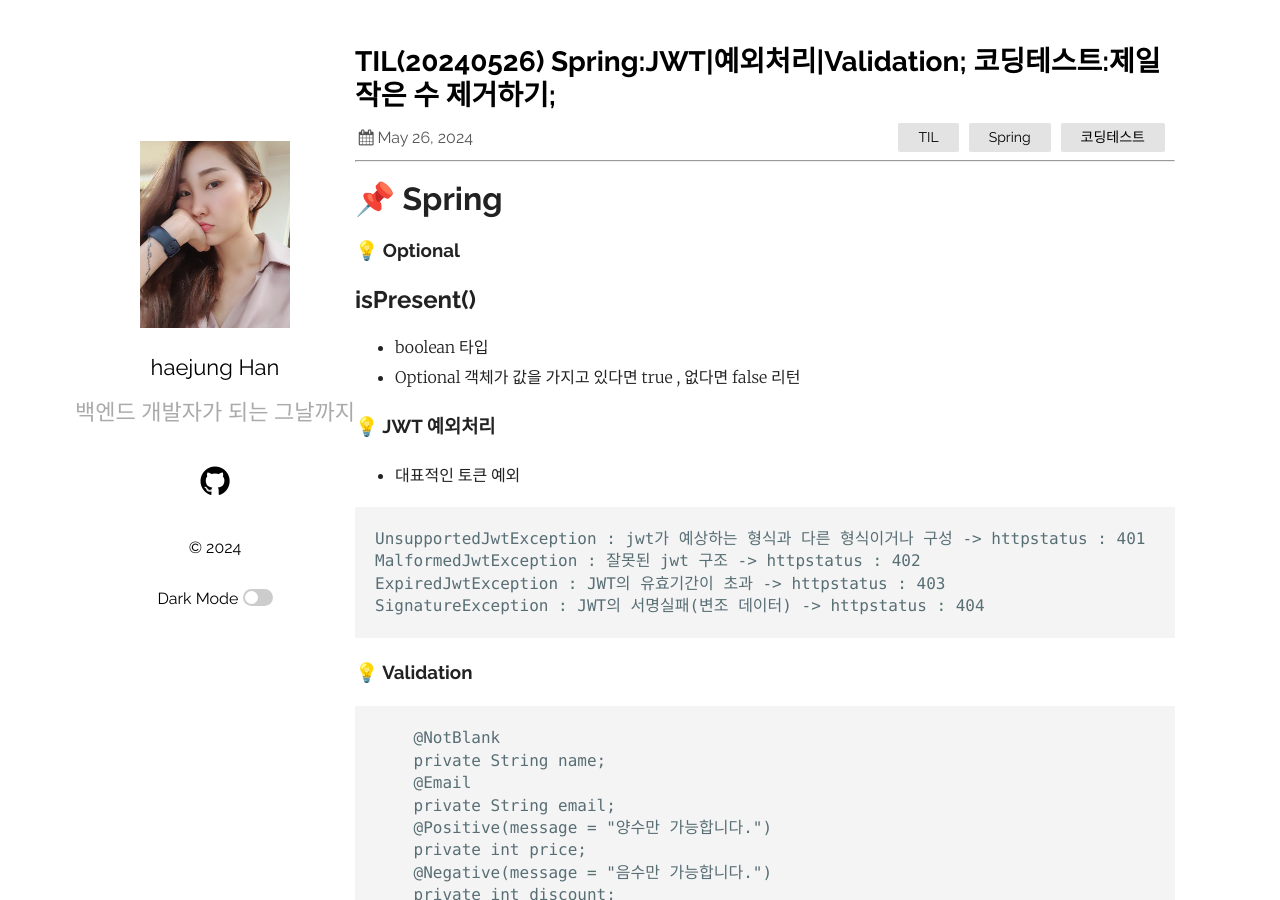
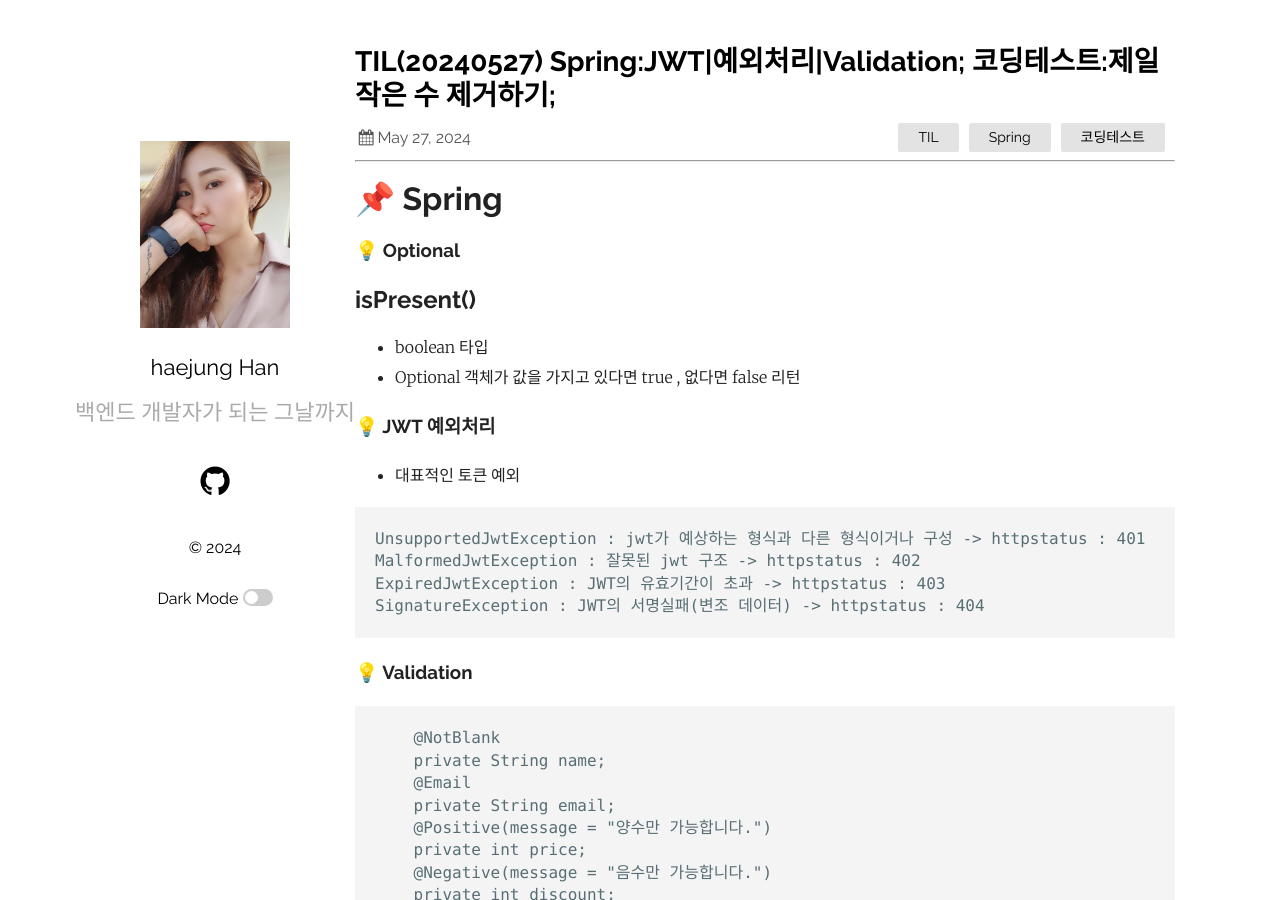
Before and after one commit to HaejungHan/HaejungHan.previous.blog, a Jekyll site: the page built from _posts/2024-05-27-코딩테스트.markdown, in a window 1280 px wide and 900 px high. Built offline with Jekyll 4.4.1, drawn with Linux system fonts in a browser that asks for light colours.

Commit message:
20240527 수정

```diff
--- a/_posts/2024-05-27-코딩테스트.markdown
+++ b/_posts/2024-05-27-코딩테스트.markdown
@@ -1,7 +1,7 @@
 ---
 layout: post
-title:  "TIL(20240526) Spring:JWT|예외처리|Validation; 코딩테스트:제일 작은 수 제거하기;"
-date:  2024-05-26
+title:  "TIL(20240527) Spring:JWT|예외처리|Validation; 코딩테스트:제일 작은 수 제거하기;"
+date:  2024-05-27
 categories: TIL Spring 코딩테스트
 ---
 
```
